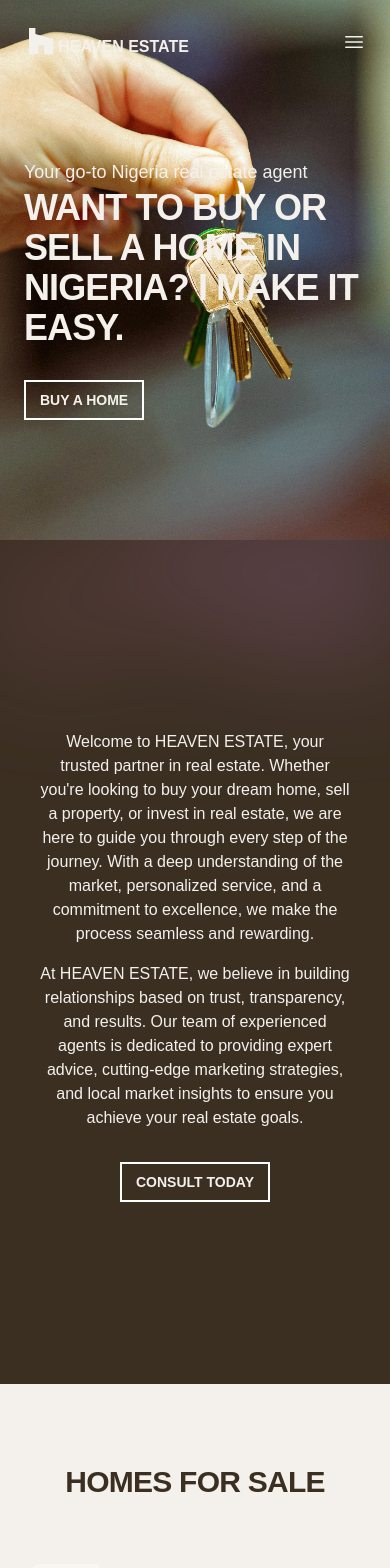
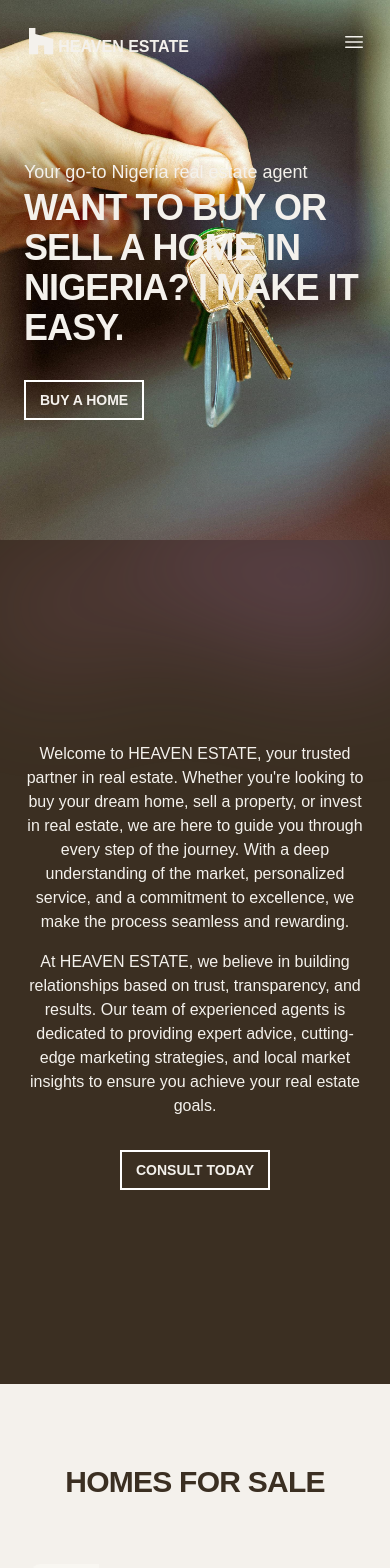
Before and after one commit to debbyeze/estate, a React (Create React App) app: page / in a window 390 px wide. Shown: the top 1568 px of the page. Built offline with nearby package versions, Linux system fonts and the light colour scheme.

Commit message:
Padding on github

```diff
--- a/src/components/Home/index.js
+++ b/src/components/Home/index.js
@@ -10,7 +10,7 @@ const Home = () => {
 return(
   <>
     <Hero/>
-     <div className='about-us bg-brown h-screen px-10 lg:px-60 flex justify-center items-center ' id="about">
+     <div className='about-us bg-brown h-screen px-5 lg:px-60 flex justify-center items-center ' id="about">
       <div className='container text-center text-offwhite'>
         <p className='mb-4'>Welcome to HEAVEN ESTATE, your trusted partner in real estate. Whether you're looking to buy your dream home, sell a property, or invest in real estate, we are here to guide you through every step of the journey. With a deep understanding of the market, personalized service, and a commitment to excellence, we make the process seamless and rewarding.</p>
         <p>At HEAVEN ESTATE, we believe in building relationships based on trust, transparency, and results. Our team of experienced agents is dedicated to providing expert advice, cutting-edge marketing strategies, and local market insights to ensure you achieve your real estate goals.</p>
@@ -38,7 +38,7 @@ return(
         <Stats/>
       </section>
 
-      <section className="tour h-screen px-10 lg:px-60 flex justify-center items-center">
+      <section className="tour h-screen px-5 to lg:px-60 flex justify-center items-center">
          <div className="container text-center text-white ">
            <h4 className="font-semibold tracking-tight text-2xl sm:text-3xl">EXPLORE A VIDEO TOUR</h4>
            <p className="py-2">Experience your dream property from the comfort of your own home with our immersive video tours! Walk through stunning interiors, explore every detail of the layout, and visualize yourself in each space—all with just a click.
```
